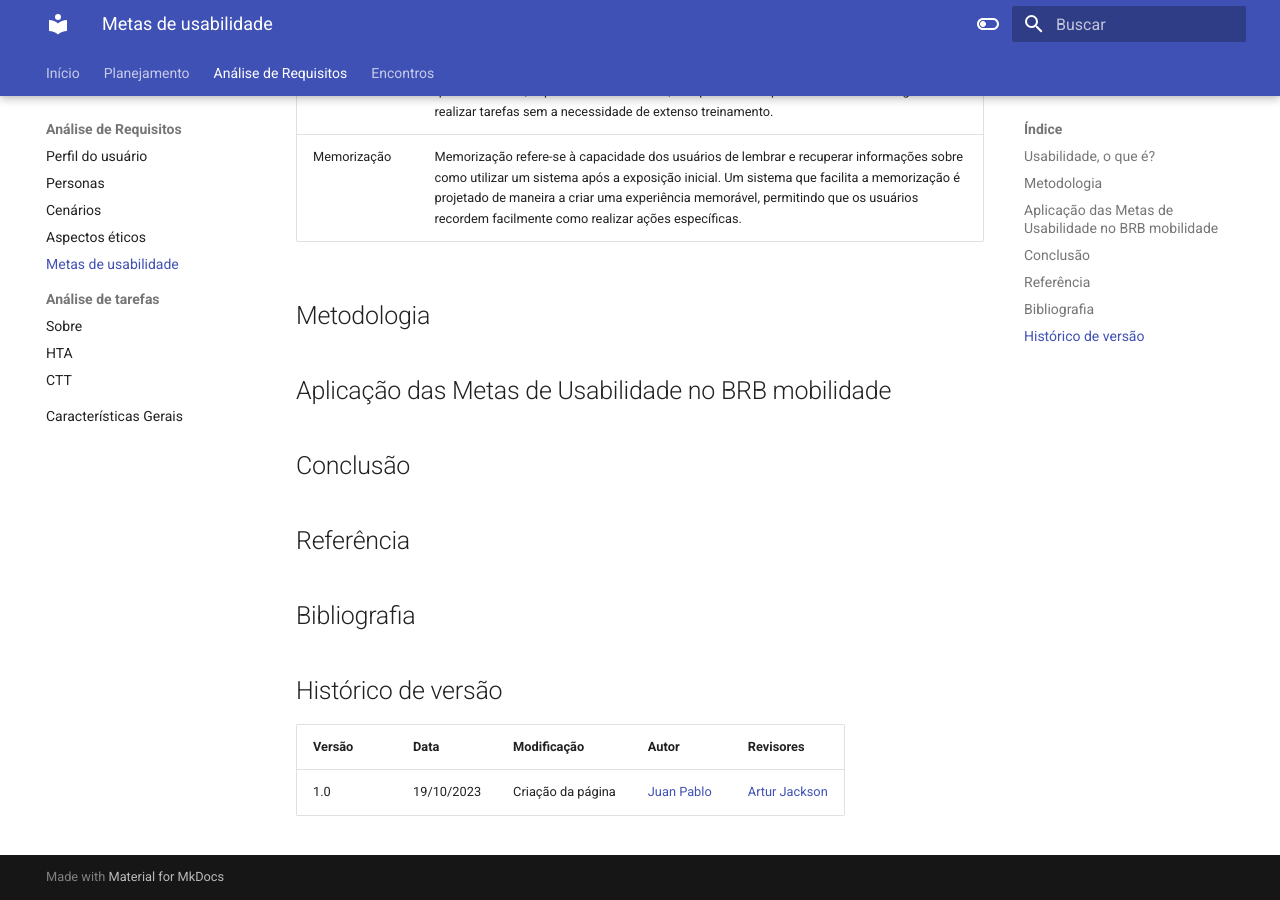
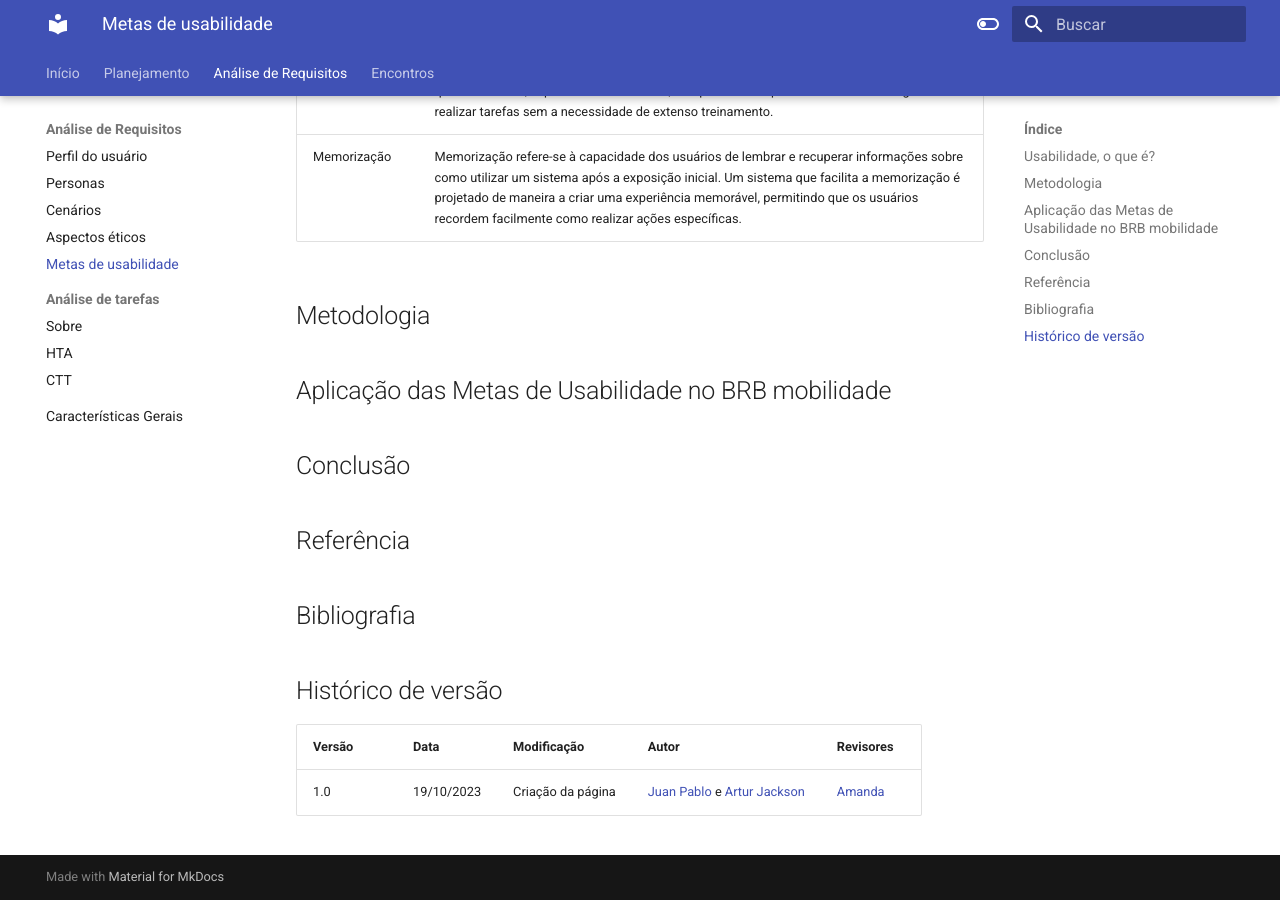
Before and after one commit to Interacao-Humano-Computador/2023.2--BRB-Mobilidade, an MkDocs documentation site: the page built from docs/analiseRequisitos/metas_usa.md, in a window 1280 px wide and 900 px high, scrolled down 874 px. Built offline with MkDocs 1.6.1 and Material for MkDocs 9.7.7, drawn with Linux system fonts in a browser that asks for light colours.

Commit message:
conserta histórico de versão

```diff
--- a/docs/analiseRequisitos/metas_usa.md
+++ b/docs/analiseRequisitos/metas_usa.md
@@ -33,4 +33,4 @@ Em termos de interação humano-computador, as metas de usabilidade são direcio
 
 | Versão | Data       | Modificação                             | Autor                         | Revisores                         |
 | ------ | ---------- | --------------------------------------- | ----------------------------- | ----------------------------- |
-|    1.0   |   19/10/2023   |   Criação da página |  [Juan Pablo](https://github.com/Juan-Ricarte)| [Artur Jackson](https://github.com/artur-jack)|
+|    1.0   |   19/10/2023   |   Criação da página |  [Juan Pablo](https://github.com/Juan-Ricarte) e  [Artur Jackson](https://github.com/artur-jack) |  [Amanda](https://github.com/Amandaaaaabreu)|
```
